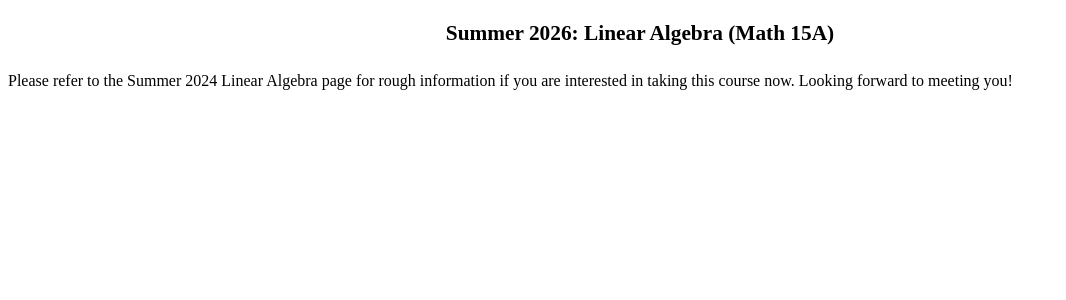
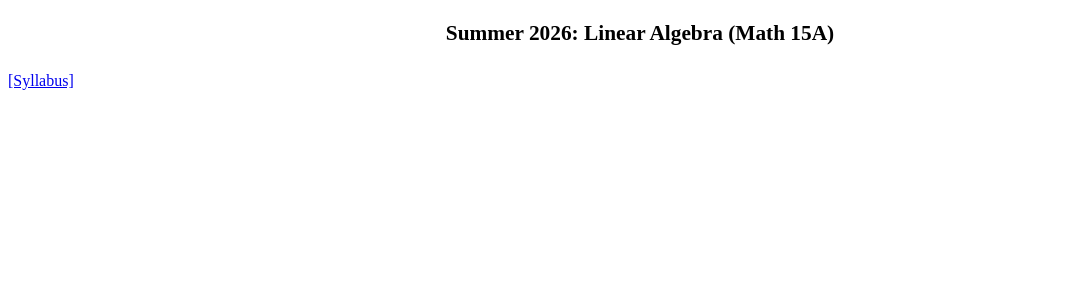
Before and after one commit to axhou/axhou.github.io, a Jekyll site: the page s2026la.html, which Jekyll copies as it is, in a window 1280 px wide. Shown: the top 300 px of the page, without its empty margins (0-1066 px from the left). Built offline with Jekyll 4.4.1, drawn with Linux system fonts in a browser that asks for light colours.

Commit message:
Update s2026la.html

```diff
--- a/s2026la.html
+++ b/s2026la.html
@@ -32,7 +32,7 @@
   <h3>Summer 2026: Linear Algebra (Math 15A)</h3>
 
   <p>
-    Please refer to the Summer 2024 Linear Algebra page for rough information if you are interested in taking this course now. Looking forward to meeting you!
+    <a href="./docs/s26la/s26lasyllabus.pdf">[Syllabus]</a><br/>
   </p>
 
 </body>
```
